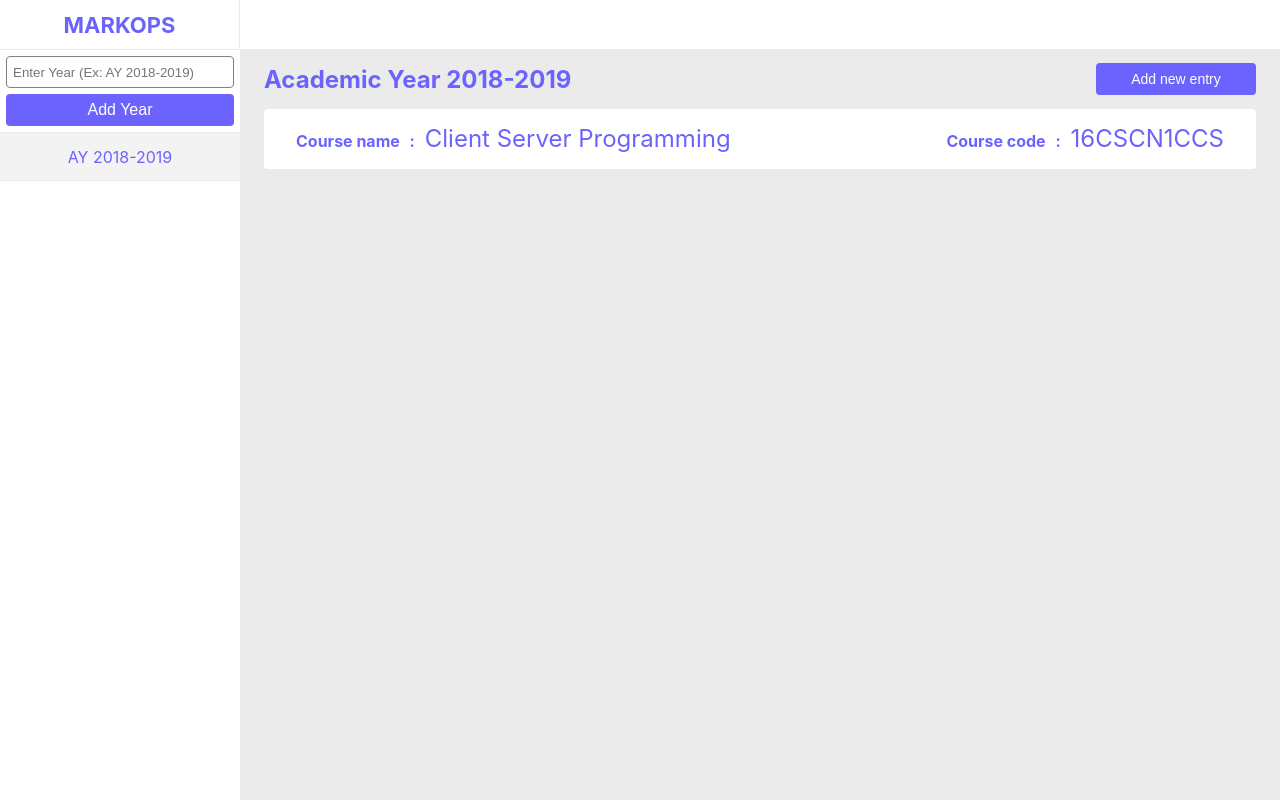
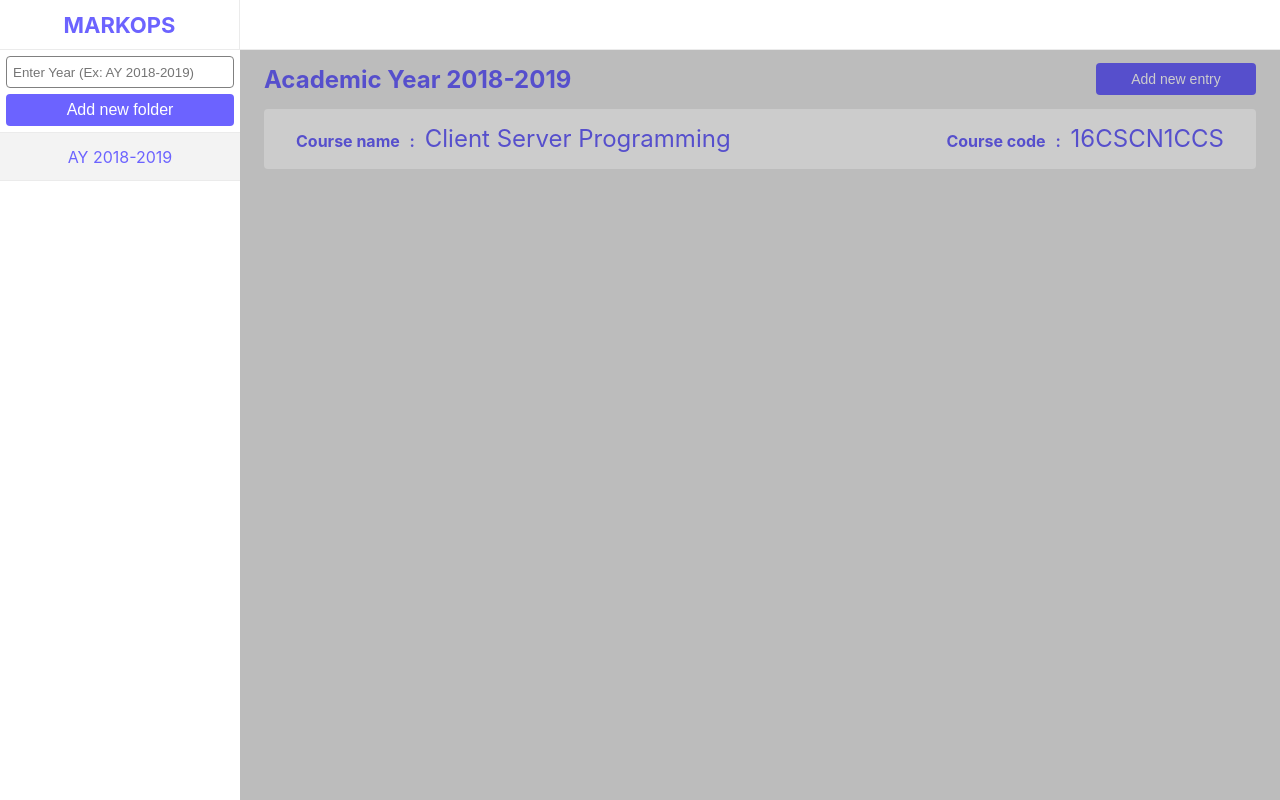
Before and after one commit to AkhileshNS/markops, a React (Create React App) app: page / in a window 1280 px wide. Built offline with nearby package versions, Linux system fonts and the light colour scheme.

Commit message:
Added Backdrop component

```diff
--- a/src/App/App.js
+++ b/src/App/App.js
@@ -1,5 +1,5 @@
 // External Modules
-import React from 'react';
+import React, {Fragment} from 'react';
 import {inject, observer} from 'mobx-react';
 
 // Local Styles and Controller
@@ -17,11 +17,14 @@ import Info from 'Info/Info';
 // Module Components
 import Appbar from './components/Appbar/Appbar';
 import Sidebar from './components/Sidebar/Sidebar';
+import Backdrop from './components/Backdrop/Backdrop';
 
 const App = ({trigger, currRoute}) => {
-  return <AppContainer>
+  return <Fragment>
     <Sidebar />
     <Appbar />
+    <AppContainer>
+      <Backdrop />
       {trigger ? <Controller /> : null}
       <Router
         currRoute={currRoute}
@@ -33,7 +36,8 @@ const App = ({trigger, currRoute}) => {
           component: Info
         }]}
       />
-  </AppContainer>;
+    </AppContainer>
+  </Fragment>;
 }
 
 const mapStoresToProps = derive({
--- a/src/App/App.styles.js
+++ b/src/App/App.styles.js
@@ -5,10 +5,11 @@ import styled from 'styled-components';
 import { colors, zIndices } from 'global/styles';
 
 export const AppContainer = styled.div`
-  width: 100vw;
-  height: 100vh;
+  width: calc(100vw - 24rem);
+  height: calc(100vh - 5rem);
   background-color: ${colors.gray_bg};
-  padding-top: 5rem;
-  padding-left: 24rem;
-  z-index: ${zIndices.level1}
+  margin-top: 5rem;
+  margin-left: 24rem;
+  z-index: ${zIndices.level1};
+  position: relative;
 `;
--- /dev/null
+++ b/src/App/components/Backdrop/Backdrop.js
@@ -0,0 +1,9 @@
+// External Modules
+import React from 'react';
+
+// Local Styles
+import { BackdropContainer } from './Backdrop.styles';
+
+export default function Backdrop() {
+  return <BackdropContainer />;
+}
--- /dev/null
+++ b/src/App/components/Backdrop/Backdrop.styles.js
@@ -0,0 +1,14 @@
+// External Modules
+import styled from 'styled-components';
+
+// Global Styles
+import { zIndices } from 'global/styles';
+
+export const BackdropContainer = styled.div`
+  width: 100%;
+  height: 100%;
+  position: absolute;
+  top: 0; left: 0;
+  background-color: rgb(0, 0, 0, 0.2);
+  z-index: ${zIndices.level2}
+`;
--- a/src/App/components/Sidebar/Sidebar.js
+++ b/src/App/components/Sidebar/Sidebar.js
@@ -35,7 +35,7 @@ const Sidebar = ({
           pushEntry(value);
           setValue('');
         }}>
-        Add Year
+        Add new folder
       </AddButton>
       <List>
         {dates.map((date, i) => (
```
Also changed, not shown: 1 other file (tests, documents, lock files or other folders). Lines whose indentation alone changed are shown as unchanged.
